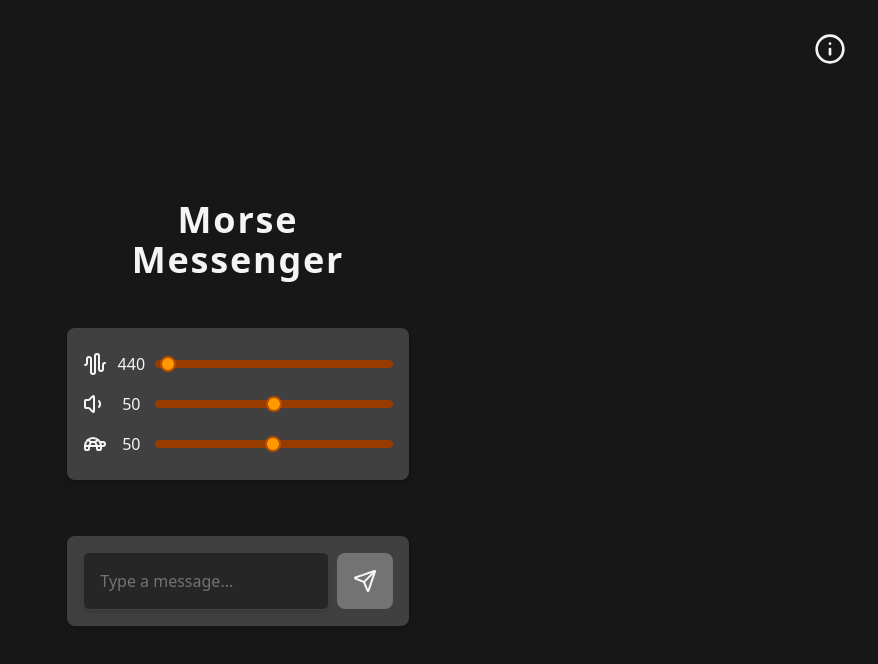
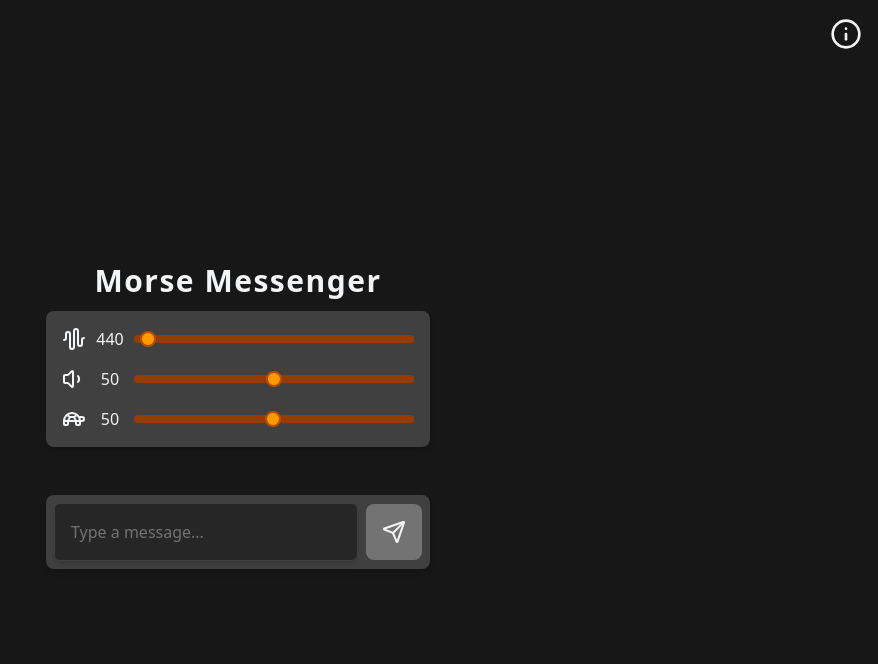
Before and after one commit to 7imio/morse-encoder, a React (Vite) app: page / in a window 1280 px wide. Shown: the top 664 px of the page, without its empty margins (402-1280 px from the left). Built offline with nearby package versions, Linux system fonts and the light colour scheme.

Commit message:
fixed css

```diff
--- a/src/App.tsx
+++ b/src/App.tsx
@@ -35,14 +35,14 @@ const App: FC = () => {
   };
 
   return (
-    <div className="app h-screen w-full bg-neutral-900 flex flex-col items-center justify-center p-8 text-gray-100">
+    <div className="app h-screen w-full bg-neutral-900 flex flex-col items-center justify-center p-4 text-gray-100">
       <div className="w-full flex justify-end items-center h-10">
         <button onClick={handleInfoClick}>
           <Info size={32} />
         </button>
       </div>
-      <div className="h-screen flex flex-col items-center justify-center p-8 w-full md:w-1/2 lg:w-2/5 xl:w-1/3">
-        <h1 className="text-4xl z-10 font-bold mb-10 tracking-wider text-center">
+      <div className="h-screen flex flex-col items-center justify-center p-4 w-full md:w-1/2 lg:w-2/5 xl:w-1/3">
+        <h1 className="text-3xl z-10 font-bold mb-2 tracking-wider text-center">
           Morse Messenger
         </h1>
 
@@ -56,7 +56,7 @@ const App: FC = () => {
           setSpeed={setSpeed}
         />
 
-        <div className="w-full flex justify-center items-center h-10">
+        <div className="w-full flex justify-center items-center min-h-10">
           {progressBar > 0 && <ProgressBar progress={progressBar} />}
         </div>
         <InputMessage
@@ -73,7 +73,7 @@ const App: FC = () => {
               morseMessage={morseMessage}
               setMorseMessage={setMorseMessage}
             />
-            <div className="w-full flex justify-center items-center my-4">
+            <div className="w-full flex justify-center items-center my-2">
               <PlayBlinkingMorse
                 message={morseMessage}
                 isPlaying={isPlaying}
--- a/src/Components/DisplayMessage.tsx
+++ b/src/Components/DisplayMessage.tsx
@@ -13,7 +13,7 @@ const DisplayMessage: FC<DisplayMessageProps> = ({
   morseMessage,
 }) => {
   return (
-    <div className="w-full bg-neutral-700 p-4 my-2 rounded-lg shadow-md flex flex-col items-end justify-center">
+    <div className="w-full bg-neutral-700 p-2 my-1 rounded-lg shadow-md flex flex-col items-end justify-center">
       <h2 className="text-xl font-bold mb-4 w-full text-center">Message</h2>
       <div className="flex flex-col items-center justify-between w-full">
         <p className="text-gray-300">{message}</p>
--- a/src/Components/InputMessage.tsx
+++ b/src/Components/InputMessage.tsx
@@ -20,7 +20,7 @@ const InputMessage: FC<InputMessageProps> = ({ onSend }) => {
   const [alertLength, setAlertLength] = useState(false);
 
   return (
-    <div className="input-message-container flex flex-row justify-center items-center w-full bg-neutral-700 p-4 my-2 rounded-lg shadow-md">
+    <div className="input-message-container flex flex-row justify-center items-center w-full bg-neutral-700 p-2 my-1 rounded-lg shadow-md">
       <div className="w-full flex justify-center align-center bg-neutral-700 shadow-md rounded-lg">
         <input
           type="text"
--- a/src/Components/MorseControl.tsx
+++ b/src/Components/MorseControl.tsx
@@ -55,8 +55,8 @@ const MorseControl: FC<MorseControlProps> = ({
   };
 
   return (
-    <div className="z-10 flex flex-col items-center nowrap p-4 my-2 bg-neutral-700 shadow-md rounded-lg w-full">
-      <div className="flex flex-row justify-between items-center justify-center m-2 w-full">
+    <div className="z-10 flex flex-col items-center nowrap py-2 px-4 my-1 bg-neutral-700 shadow-md rounded-lg w-full">
+      <div className="flex flex-row justify-between items-center m-2 w-full">
         <label className="w-full">
           <div className="flex flex-row items-center justify-between w-full">
             <div className="flex flex-row justify-center w-1/4">
@@ -81,7 +81,7 @@ const MorseControl: FC<MorseControlProps> = ({
           </div>
         </label>
       </div>
-      <div className="flex flex-row justify-between items-center justify-center m-2 w-full">
+      <div className="flex flex-row justify-between items-center m-2 w-full">
         <label className="w-full">
           <div className="flex flex-row items-center justify-between w-full">
             <div className="flex flex-row justify-center w-1/4">
@@ -105,7 +105,7 @@ const MorseControl: FC<MorseControlProps> = ({
           </div>
         </label>
       </div>
-      <div className="flex flex-row justify-between items-center justify-center m-2 w-full">
+      <div className="flex flex-row justify-between items-center m-2 w-full">
         <label className="w-full">
           <div className="flex flex-row items-center justify-between w-full">
             <div className="flex flex-row justify-center w-1/4">
--- a/src/Components/PlayBlinkingMorse.tsx
+++ b/src/Components/PlayBlinkingMorse.tsx
@@ -66,9 +66,9 @@ const PlayBlinkingMorse: FC<PlayBlinkingMorseProps> = ({
   }, [message, speed, isPlaying]);
 
   return (
-    <div className="relative flex items-center justify-evenly content-evenly h-32 w-1/2">
+    <div className="relative flex items-center justify-evenly content-evenly w-1/2">
       <div
-        className={`w-32 h-32 mt-4 rounded-full flex items-center justify-center transition-all duration-100 ${
+        className={`w-32 h-32 rounded-full flex items-center justify-center transition-all duration-100 ${
           isLit
             ? 'bg-yellow-400 shadow-[0_0_50px_20px_rgba(250,204,21,0.5)] scale-110 animate-pulse'
             : 'bg-neutral-800 shadow-none scale-100'
--- a/src/Components/PlayMorseMessageButton.tsx
+++ b/src/Components/PlayMorseMessageButton.tsx
@@ -76,7 +76,7 @@ const PlayMorseMessageButton: FC<PlayMorseMessageButtonProps> = ({
   return (
     <div className="flex flex-row justify-center items-center w-1/2">
       <button
-        className="mt-4 mx-2 bg-neutral-500 text-white rounded-lg p-4"
+        className="bg-neutral-500 text-white rounded-lg p-4"
         onClick={handlePlayMorseMessage}
       >
         {isPlaying ? <Square size={40} /> : <Play size={40} />}
```
